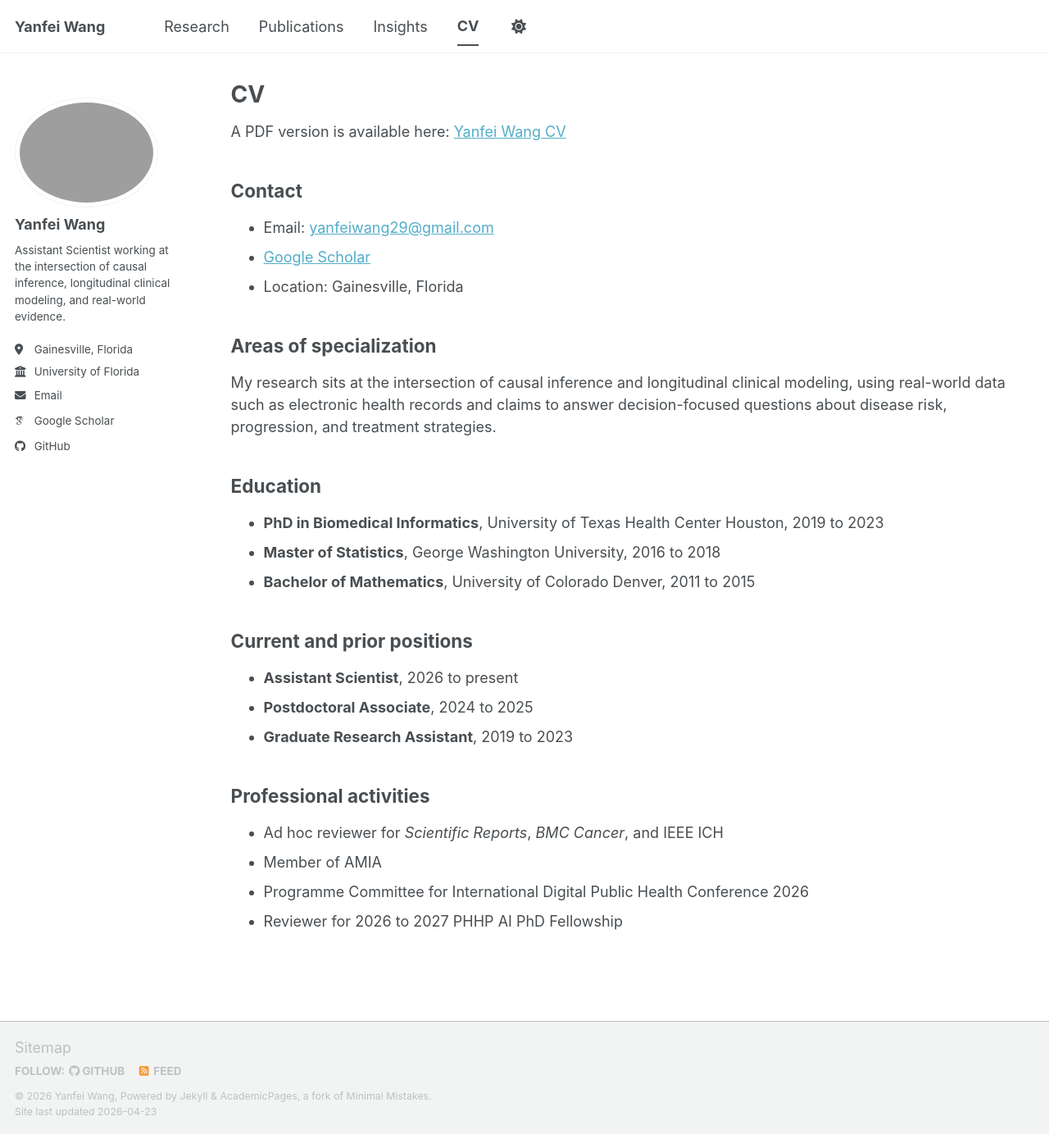
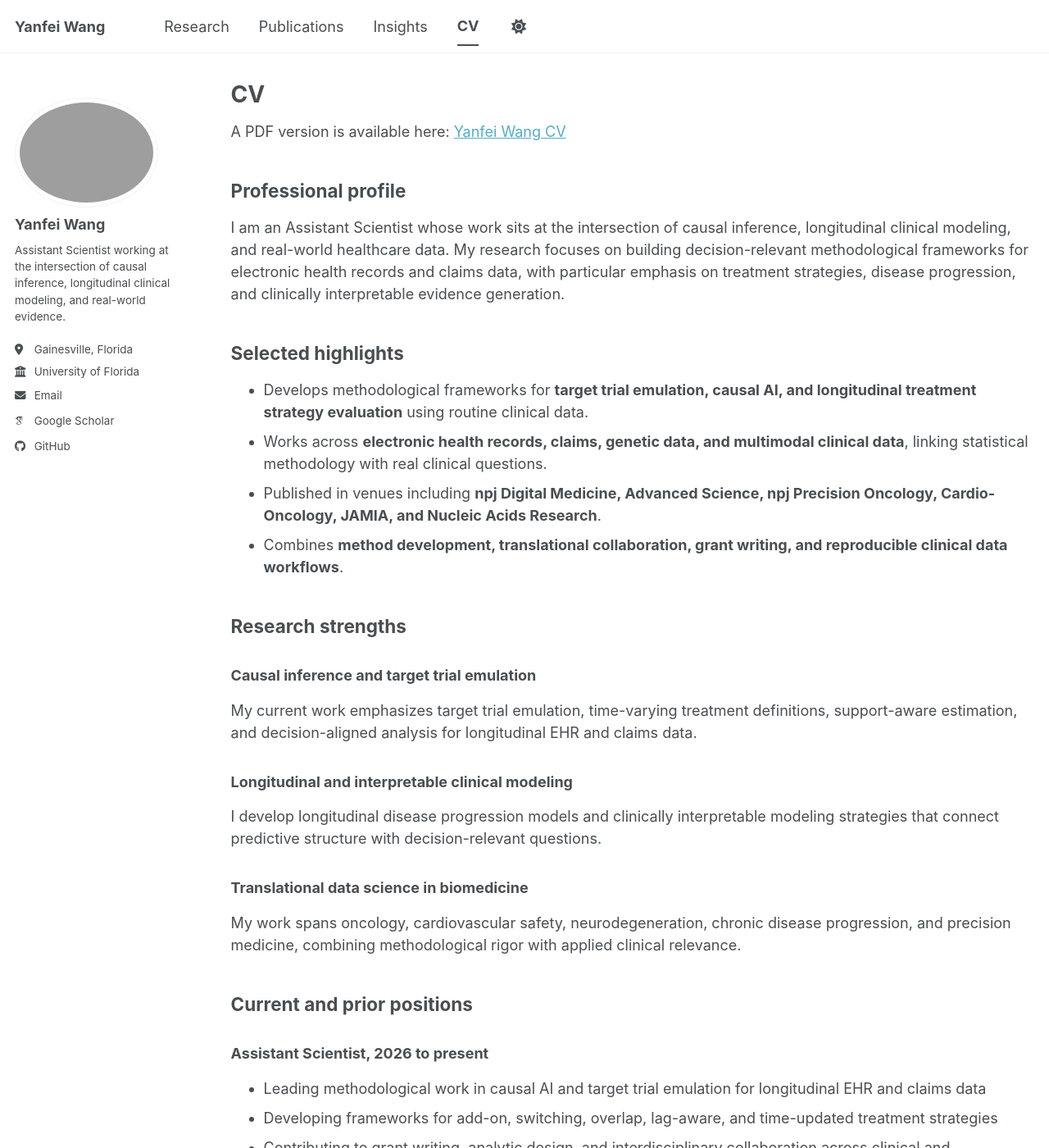
Before and after one commit to yanfei-hub/yanfei-hub.github.io, a Jekyll site: the page built from _pages/cv.md, in a window 1280 px wide and 1400 px high. Shown: the whole window at 82% size. Built offline with Jekyll 4.4.1, drawn with Linux system fonts in a browser that asks for light colours; some web fonts are replaced; a script bundle is joined from its source files by our own code; library files that are not in the unit come from our copies; some of the changed text lies outside the part shown.

Commit message:
Update cv.md

```diff
--- a/_pages/cv.md
+++ b/_pages/cv.md
@@ -9,15 +9,46 @@ redirect_from:
 
 A PDF version is available here: [Yanfei Wang CV](/files/Yanfei_Wang_CV.pdf)
 
-## Contact
+## Professional profile
 
-- Email: [yanfeiwang29@gmail.com](mailto:yanfeiwang29@gmail.com)
-- [Google Scholar](https://scholar.google.com/citations?user=gF1N-WgAAAAJ&hl=en)
-- Location: Gainesville, Florida
+I am an Assistant Scientist whose work sits at the intersection of causal inference, longitudinal clinical modeling, and real-world healthcare data. My research focuses on building decision-relevant methodological frameworks for electronic health records and claims data, with particular emphasis on treatment strategies, disease progression, and clinically interpretable evidence generation.
 
-## Areas of specialization
+## Selected highlights
 
-My research sits at the intersection of causal inference and longitudinal clinical modeling, using real-world data such as electronic health records and claims to answer decision-focused questions about disease risk, progression, and treatment strategies.
+- Develops methodological frameworks for **target trial emulation, causal AI, and longitudinal treatment strategy evaluation** using routine clinical data.
+- Works across **electronic health records, claims, genetic data, and multimodal clinical data**, linking statistical methodology with real clinical questions.
+- Published in venues including **npj Digital Medicine, Advanced Science, npj Precision Oncology, Cardio-Oncology, JAMIA, and Nucleic Acids Research**.
+- Combines **method development, translational collaboration, grant writing, and reproducible clinical data workflows**.
+
+## Research strengths
+
+### Causal inference and target trial emulation
+My current work emphasizes target trial emulation, time-varying treatment definitions, support-aware estimation, and decision-aligned analysis for longitudinal EHR and claims data.
+
+### Longitudinal and interpretable clinical modeling
+I develop longitudinal disease progression models and clinically interpretable modeling strategies that connect predictive structure with decision-relevant questions.
+
+### Translational data science in biomedicine
+My work spans oncology, cardiovascular safety, neurodegeneration, chronic disease progression, and precision medicine, combining methodological rigor with applied clinical relevance.
+
+## Current and prior positions
+
+### Assistant Scientist, 2026 to present
+- Leading methodological work in causal AI and target trial emulation for longitudinal EHR and claims data
+- Developing frameworks for add-on, switching, overlap, lag-aware, and time-updated treatment strategies
+- Contributing to grant writing, analytic design, and interdisciplinary collaboration across clinical and quantitative teams
+
+### Postdoctoral Associate, 2024 to 2025
+- Developed statistical and machine learning frameworks for sparse, high-dimensional biomedical data
+- Combined causal inference methods with neural-network-based counterfactual modeling
+- Led EHR data standardization and ontology-aligned clinical data workflows
+- Conducted GWAS, polygenic risk score analyses, and survival modeling
+
+### Graduate Research Assistant, 2019 to 2023
+- Developed deep learning and causal discovery approaches for longitudinal clinical data
+- Studied disease heterogeneity using Gaussian process modeling and interpretability methods
+- Conducted genomic and causal analyses, including GWAS and Mendelian randomization
+- Designed counterfactual and domain-adaptive modeling approaches for treatment effect estimation
 
 ## Education
 
@@ -25,15 +56,15 @@ My research sits at the intersection of causal inference and longitudinal clinic
 - **Master of Statistics**, George Washington University, 2016 to 2018
 - **Bachelor of Mathematics**, University of Colorado Denver, 2011 to 2015
 
-## Current and prior positions
-
-- **Assistant Scientist**, 2026 to present
-- **Postdoctoral Associate**, 2024 to 2025
-- **Graduate Research Assistant**, 2019 to 2023
-
-## Professional activities
+## Professional service
 
 - Ad hoc reviewer for *Scientific Reports*, *BMC Cancer*, and IEEE ICH
 - Member of AMIA
 - Programme Committee for International Digital Public Health Conference 2026
-- Reviewer for 2026 to 2027 PHHP AI PhD Fellowship
+- Reviewer for the 2026 to 2027 PHHP AI PhD Fellowship
+
+## Links
+
+- [Google Scholar](https://scholar.google.com/citations?user=gF1N-WgAAAAJ&hl=en)
+- [GitHub](https://github.com/yanfei-hub)
+- Email: [yanfeiwang29@gmail.com](mailto:yanfeiwang29@gmail.com)
```
